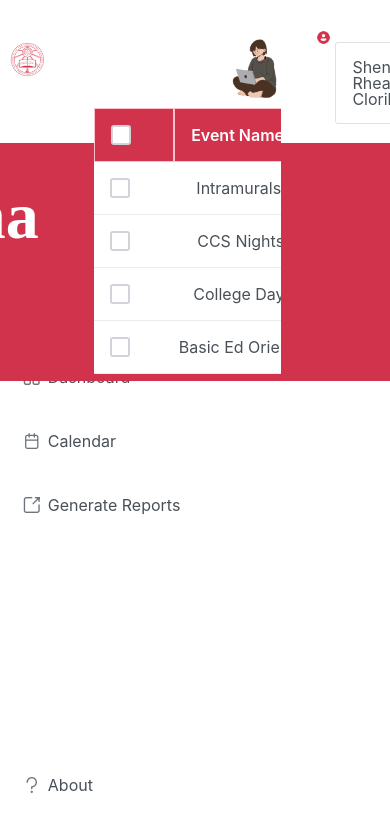
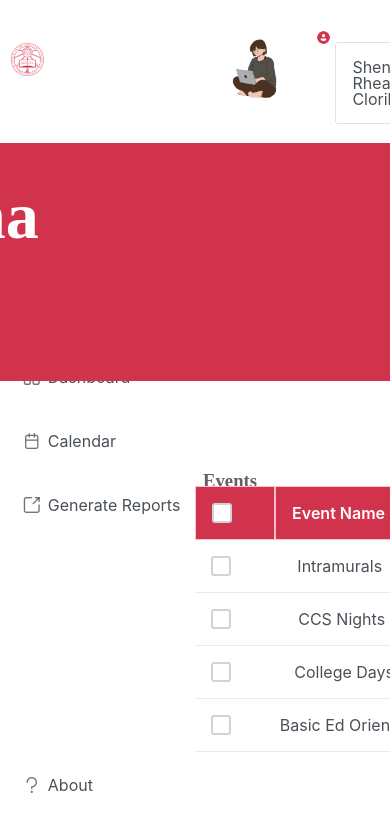
Before and after one commit to derf567/FrontEnd, a React (Vite) app: page /Dashboard in a window 390 px wide. Shown: the top 832 px of the page. Built offline with nearby package versions, Linux system fonts and the light colour scheme.

Commit message:
responsive partially

```diff
--- a/src/pages/Dashboard.css
+++ b/src/pages/Dashboard.css
@@ -519,12 +519,12 @@ color:#443838
 
 }.ivy{
 position: absolute;
-top: 31%;
+top: 50%;
 left: 51%;
 transform: translate(-50%, -50%);
 width: 1180px;
 height: 238px;
-background-color: #D2334C;
+background-color: #0a0707;
 border-radius: 10px;
 overflow: hidden;
 }.girl{
@@ -730,3 +730,183 @@ margin-top: -5%;
 margin-left: 22%;
 color:#695E5E;
 }
+
+
+@media (max-width: 1810px) {
+
+    .minji{
+      position: absolute;
+      margin-top: -3%;
+      margin-left: 22%;
+      color:#695E5E;
+      }
+}@media (max-width: 1726px) {
+  .ivy{
+    position: absolute;
+    top: 31%;
+    left: 51%;
+    transform: translate(-50%, -50%);
+    width: 1180px;
+    height: 238px;
+    background-color: #000000;
+    border-radius: 10px;
+    overflow: hidden;
+}}@media (max-width: 1718px) {
+  .minji{
+    position: absolute;
+    margin-top: -5%;
+    margin-left: 22%;
+    color:#695E5E;
+}}@media (max-width: 1718px) {
+  .custom-table {
+      width: 50%;
+      margin-top: 33%;
+      margin-left: 23%;
+
+}}@media (max-width: 1484px) {
+  .minji{
+    position: absolute;
+    margin-top: -4%;
+    margin-left: 22%;
+    color:#695E5E;
+} /*.ivy {
+    position: absolute;
+    top: 22%;
+    left: 51%;
+    transform: translate(-50%, -50%);
+    width: 1100px;
+    height: 238px;
+    background-color: #D2334C;
+    border-radius: 10px;
+    overflow: hidden;*/
+
+}@media (max-width: 1484px) {
+  .custom-table {
+    width: 50%;
+    margin-top: 36%;
+    margin-left: 23%;
+
+}}@media (max-width: 1342px) {
+  .custom-table {
+    width: 50%;
+    margin-top: 41%;
+    margin-left: 23%;
+}}@media (max-width: 1261px) {
+  .ivy {
+    position: absolute;
+    top: 22%;
+    left: 51%;
+    transform: translate(-50%, -50%);
+    width: 750px;
+    height: 238px;
+    background-color: #D2334C;
+    border-radius: 10px;
+    overflow: hidden;
+}}@media (max-width: 1284px) {
+  .minji{
+    position: absolute;
+    margin-top: -4%;
+    margin-left: 22%;
+    color:#695E5E;
+}}@media (max-width: 1284px) {
+  .custom-table {
+    width: 50%;
+    margin-top: 40%;
+    margin-left: 23%;
+
+}}@media (max-width: 1261px) {
+  .minji{
+    position: absolute;
+    margin-top: -4%;
+    margin-left: 22%;
+    color:#695E5E;
+}}@media (max-width: 1261px) {
+  .custom-table {
+      width: 50%;
+      margin-top: 37%;
+      margin-left: 23%;
+
+}}@media (max-width: 1222px) {
+  .custom-table {
+    width: 50%;
+    margin-top: 45%;
+    margin-left: 23%;
+}}@media (max-width: 1059px) {
+  .custom-table {
+    width: 50%;
+    margin-top: 51%;
+    margin-left: 23%;
+}}@media (max-width: 953px) {
+  .custom-table {
+    width: 50%;
+    margin-top: 57%;
+    margin-left: 23%;
+}}@media (max-width: 953px) {
+  .minji{
+    position: absolute;
+    margin-top: -5%;
+    margin-left: 22%;
+    color:#695E5E;
+}}@media (max-width: 802px) {
+  .custom-table {
+    width: 65%;
+    margin-top: 74%;
+    margin-left: 33%;
+  }}@media (max-width: 802px) {
+    .minji{
+      position: absolute;
+      margin-top: -9%;
+      margin-left: 33%;
+      color:#695E5E;
+  }}@media (max-width: 611px) {
+    .custom-table {
+      width: 65%;
+      margin-top: 92%;
+      margin-left: 33%;
+  }}@media (max-width: 525px) {
+    .custom-table {
+      width: 65%;
+      margin-top: 109%;
+      margin-left: 50%;
+  }}@media (max-width: 525px) {
+    .minji{
+      position: absolute;
+      margin-top: -9%;
+      margin-left: 50%;
+      color:#695E5E;
+  }}@media (max-width: 428px) {
+    .custom-table {
+      width: 65%;
+      margin-top: 130%;
+      margin-left: 50%;
+  }}
+
+
+
+
+/* Generate Report*/
+  @media (max-width: 1586px) {
+    .pink-box {
+      position: absolute;
+      top: 53%;
+      left: 51%;
+      transform: translate(-50%, -50%);
+      width: 1000px;
+      height: 750px;
+      background-color: #D2334C;
+      border-radius: 10px;
+      overflow: hidden;
+
+  }} @media (max-width: 1544px) {
+    .pink-box {
+      position: absolute;
+      top: 53%;
+      left: 51%;
+      transform: translate(-50%, -50%);
+      width: 100px;
+      height: 750px;
+      background-color: #D2334C;
+      border-radius: 10px;
+      overflow: hidden;
+
+  }}
--- a/src/pages/Dashboard.jsx
+++ b/src/pages/Dashboard.jsx
@@ -582,6 +582,7 @@ function Dashboard() {
       <p className='day'>Ready to start your day?</p>
 
       </div>
+
       <img className='girl' src={girl} alt="" />
 
       <div className='minji'>
```
